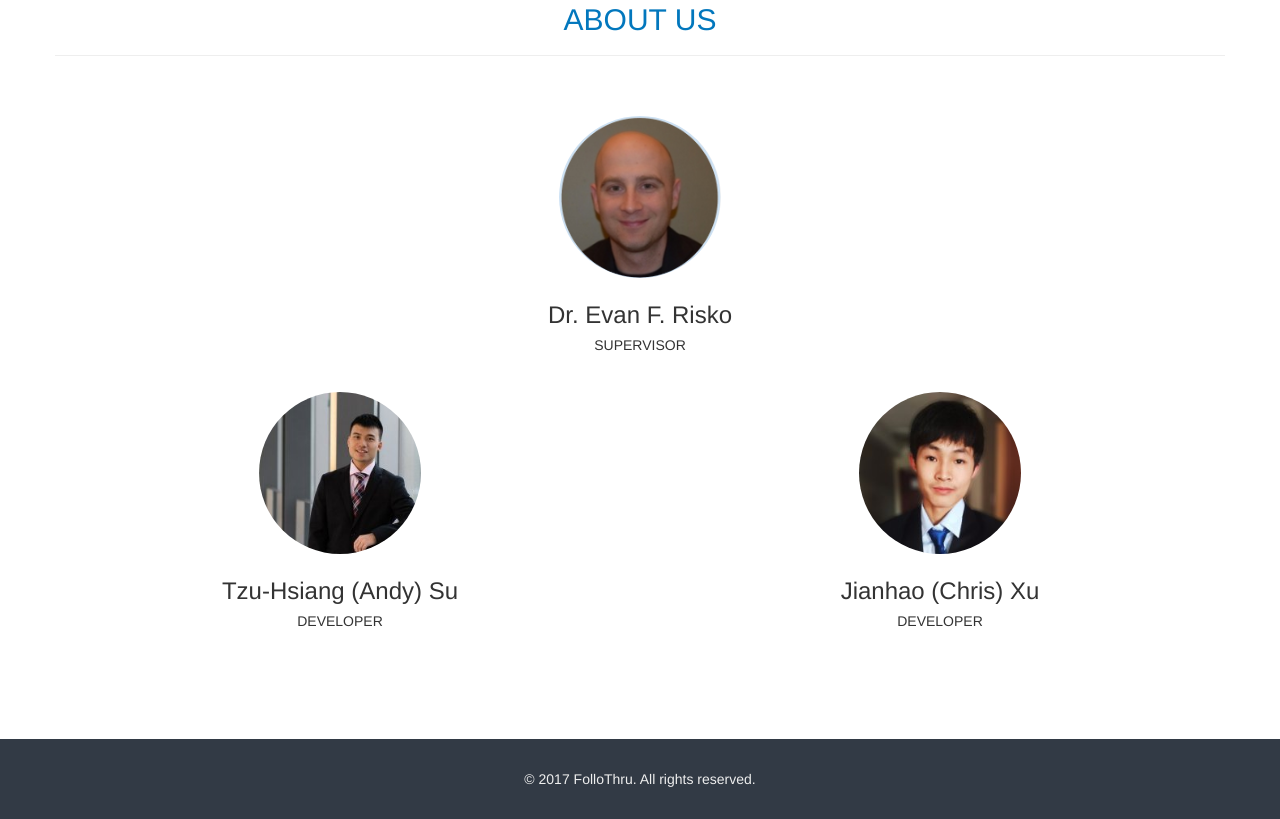
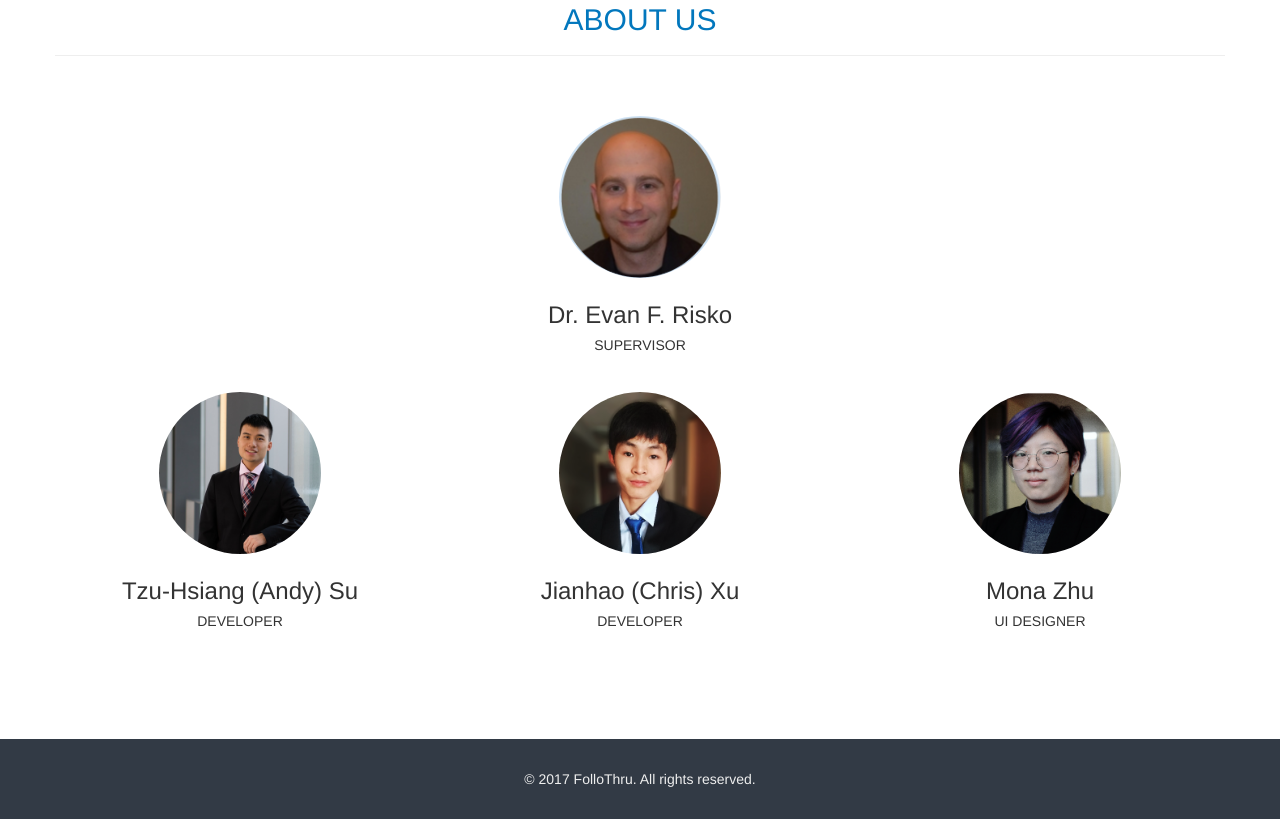
Before and after one commit to ChrisXJH/followThru-landing-page, a plain HTML site: page index.html in a window 1280 px wide. Shown: the part 1135-1954 px from the top of the page. Drawn offline with nearby package versions, Linux system fonts and the light colour scheme.

Commit message:
Added mona.png and resieze all photos

```diff
--- a/css/style_1.css
+++ b/css/style_1.css
@@ -361,12 +361,14 @@ nav .nav a {
 
 .team-wrap .item img {
 	width: 100%;
+	/*height: 100%;*/
 	border-radius: 50%;
 }
 
 .team-wrap .item {
 	display: block;
 	width: 162px;
+	height: 162px;
 	margin: 0 auto;
 }
 
--- a/index.html
+++ b/index.html
@@ -72,7 +72,7 @@
         <div class="col-md-4 item">
           <div class="align-center component_shift_down_2">
             <i class="fa fa-5x fa-comments color_2" aria-hidden="true"></i>
-            <h4 class="margin-top-normal color_3">Instructors set up the reminders for their courses</h4>
+            <h4 class="margin-top-normal color_3">Instructors set up the reminders for their course</h4>
           </div>
           <!-- <p class="margin-top-small paragraph color_3 width-small margin-center">We believe getting a good education that is in line with your career goal is a great investment and helps you succeed. If you want someone who will know you better than yourself and consider your future success as their own, consult us. We know edcuation and people to the core.</p> -->
         </div>
@@ -119,22 +119,31 @@
         </div>
         <div class="developers group">
           <div class="row">
-            <div class="col-xs-12 col-md-6">
+            <div class="col-xs-12 col-md-4">
               <a href="javascript:;" class="item component_zoom_in">
-                <img src="./img/andy.jpg" alt="...">
+                <img src="./img/andy.png" alt="...">
               </a>
               <div class="caption component_shift_down_2_slow">
                 <h3 class="name-caption">Tzu-Hsiang (Andy) Su</h3>
                 <h5 class="position-caption">Developer</h5>
               </div>
             </div>
-            <div class="col-xs-12 col-md-6">
+            <div class="col-xs-12 col-md-4">
               <a href="javascript:;" class="item component_zoom_in">
-                <img src="./img/jianhao.jpg" alt="...">
+                <img src="./img/jianhao.png" alt="...">
               </a>
               <div class="caption component_shift_down_2_slow">
                 <h3 class="name-caption">Jianhao (Chris) Xu</h3>
                 <h5 class="position-caption">Developer</h5>
+              </div>
+            </div>
+            <div class="col-xs-12 col-md-4">
+              <a href="javascript:;" class="item component_zoom_in">
+                <img src="./img/mona.png" alt="...">
+              </a>
+              <div class="caption component_shift_down_2_slow">
+                <h3 class="name-caption">Mona Zhu</h3>
+                <h5 class="position-caption">UI Designer</h5>
               </div>
             </div>
 
```
Also changed, not shown: img/andy.jpg (deleted), img/andy.png (added), img/jianhao.jpg (deleted), img/jianhao.png (added), img/mona.png (added), 1 other file.
